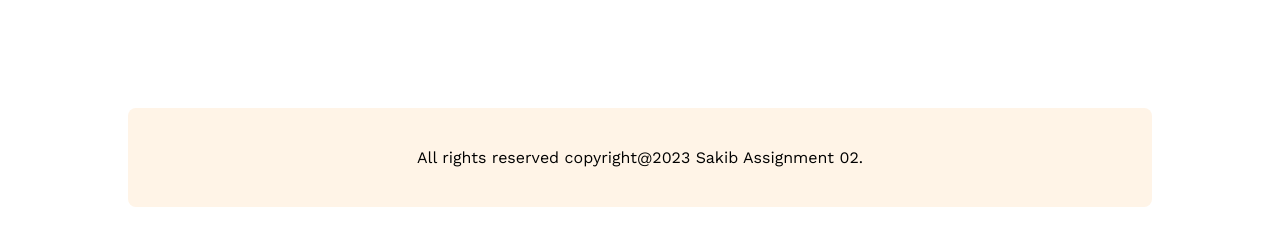
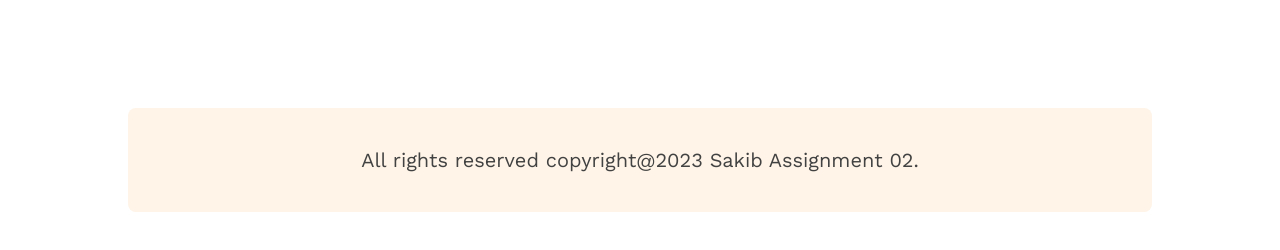
Before and after one commit to Sakib963/architecture-firm-portfolio, a plain HTML site: page index.html in a window 1280 px wide. Shown: the part 5332-5582 px from the top of the page. Drawn offline with nearby package versions, Linux system fonts and the light colour scheme.

Commit message:
Footer Changed

```diff
--- a/style.css
+++ b/style.css
@@ -266,6 +266,9 @@ footer{
 footer p{
     padding-top: 40px;
     padding-bottom: 40px;
+    font-weight: 400;
+    font-size: 20px;
+    color: #424242;
 }
 
 /* Responsive Section for Mobile Screen */
```
